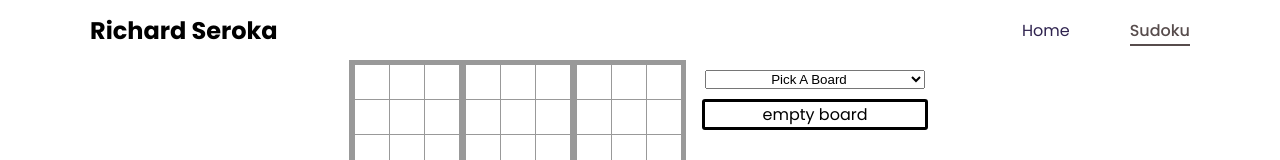
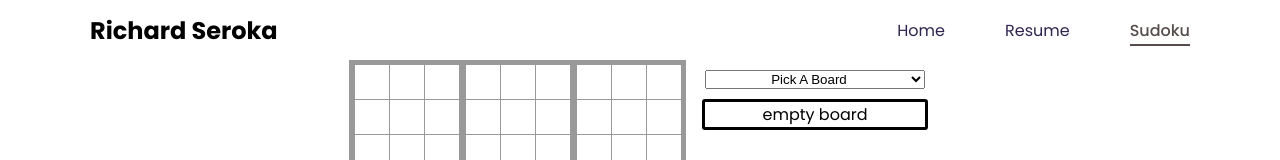
Before and after one commit to RSeroka/fullstack-ts, a React (Create React App) app in the folder client/: page /sudoku in a window 1280 px wide. Shown: the top 160 px of the page. Built offline with nearby package versions, Linux system fonts and the light colour scheme.

Commit message:
Initial addition of Resume component

```diff
--- a/client/src/App.tsx
+++ b/client/src/App.tsx
@@ -5,6 +5,7 @@ import './App.css';
 import { Routes, Route, Link} from "react-router-dom";
 import Sudoku from './Sudoku/Sudoku';
 import Navbar from './NavBar/NavBar';
+import Resume from "./Resume/Resume";
 
 function App() {
   return (
@@ -13,6 +14,7 @@ function App() {
       <Routes>
         <Route path="/" element={<Home />} />
         <Route path="sudoku" element={<Sudoku />} />
+        <Route path="resume" element={<Resume />} />
         <Route path="*" element={<NoMatch />} />
       </Routes>
     </>
@@ -50,6 +52,10 @@ function Home() {
   return (
     <div>
       <h2>Home</h2>
+
+      <div>
+        <Resume />
+      </div>
     </div>
   );
 }
--- a/client/src/FontAwesomeFacade/FontAwesomeElementFactory.tsx
+++ b/client/src/FontAwesomeFacade/FontAwesomeElementFactory.tsx
@@ -26,7 +26,8 @@ export default class FontAwesomeIconElementFactory {
                     'backward-step': icon({name: 'backward-step', style: 'solid', family: 'classic'}),
                     'forward-step' : icon({name: 'forward-step', style: 'solid', family: 'classic'}),
                     'play': icon({name: 'play', style: 'solid', family: 'classic'}),
-                    'snowflake': icon({name: 'snowflake', style: 'solid', family: 'classic'})
+                    'snowflake': icon({name: 'snowflake', style: 'solid', family: 'classic'}),
+                    'arrow-up-right-from-square': icon({name: "arrow-up-right-from-square", style: 'solid', family: 'classic'} )
                 },
                 regular: {
                     'snowflake': icon({name: 'snowflake', style: 'regular', family: 'classic'})
--- a/client/src/NavBar/NavBar.tsx
+++ b/client/src/NavBar/NavBar.tsx
@@ -31,6 +31,10 @@ const Navbar = () => {
             </li>
 
             <li>
+              <NavLink to="/resume">Resume</NavLink>
+            </li>
+
+            <li>
               <NavLink to="/sudoku">Sudoku</NavLink>
             </li>
 
--- /dev/null
+++ b/client/src/Resume/Resume.css
@@ -0,0 +1,6 @@
+
+
+.resume__iframe {
+    width: 100vw;
+    height: calc(100vh - 100px)
+}
--- /dev/null
+++ b/client/src/Resume/Resume.tsx
@@ -0,0 +1,27 @@
+import './Resume.css';
+import React, { ReactNode } from 'react';
+import FontAwesomeIconElementFactory from '../FontAwesomeFacade/FontAwesomeElementFactory';
+
+
+
+type ResumeProperties = {
+    linkText?: string
+}
+
+class Resume extends React.Component<ResumeProperties> {
+
+
+    render(): ReactNode {
+        const pdfLink = process.env.PUBLIC_URL + "/assets/documents/RichardSeroka.Resume.gdoc.pdf"
+        const linkText:string = this.props.linkText ? this.props.linkText : 'Resume';
+        return (
+            <>
+
+            <a target="_blank" rel="noreferrer" href={pdfLink} type="application/pdf">{linkText}</a>
+            <span>&nbsp; {FontAwesomeIconElementFactory.create('arrow-up-right-from-square')}</span>
+            </>
+        )
+    }
+}
+
+export default Resume;
```
Also changed, not shown: 1 other file (tests, documents, lock files or other folders).
